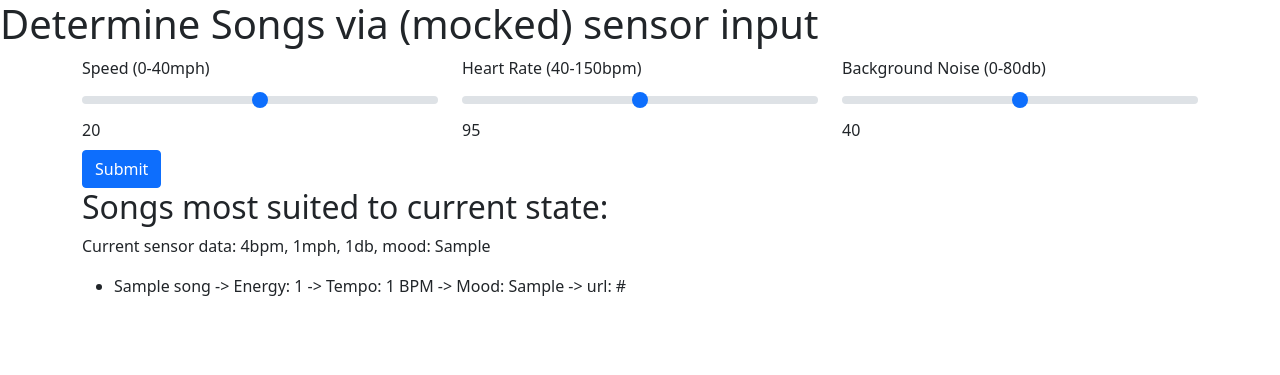
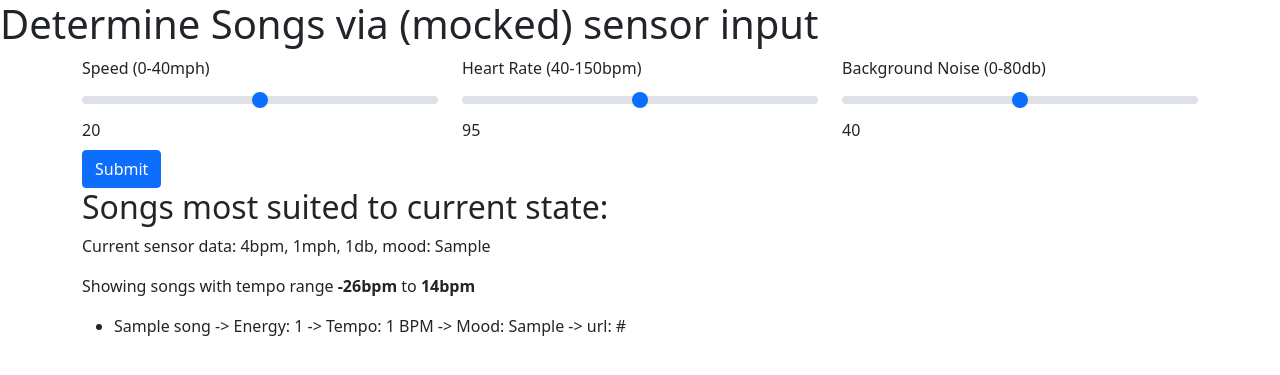
Before and after one commit to LukeZug/wheeltunes, a Django app: page /wheeltunes/sliders/ in a window 1280 px wide. Shown: the top 375 px of the page. Run offline with Django 3.2, Linux system fonts and the light colour scheme; tables that the repository leaves empty hold one stand-in row (values such as "Sample post").

```diff
--- a/wheeltunes/templates/wheeltunes_app/sliders_determine_song.html
+++ b/wheeltunes/templates/wheeltunes_app/sliders_determine_song.html
@@ -32,6 +32,7 @@
     <h2>Songs most suited to current state:</h2>
     {% if sensor_data %}
         <p>Current sensor data: {{ sensor_data.heart_rate }}bpm, {{ sensor_data.speed }}mph, {{ sensor_data.background_noise }}db, {% if sensor_data.mood %}mood: {{ sensor_data.mood }}{% endif %}</p>
+        <p>Showing songs with tempo range <strong>{{ lower_offset }}bpm</strong> to <strong>{{ upper_offset }}bpm</strong></p>
     {% endif %}
     <ul>
     {% for song in playable_songs %}
--- a/wheeltunes/wheeltunes_app/views.py
+++ b/wheeltunes/wheeltunes_app/views.py
@@ -60,6 +60,8 @@ def sliders(request):
         context_dict = {
             'playable_songs': songs_linked_to_heart_rate,
             'sensor_data': sensor_data,
+            'lower_offset': sensor_data.heart_rate - TEMPO_HEART_RATE_LOWER_OFFSET,
+            'upper_offset': sensor_data.heart_rate + TEMPO_HEART_RATE_UPPER_OFFSET,
         }
         return render(request, 'wheeltunes_app/sliders_determine_song.html', context=context_dict)
 
```
